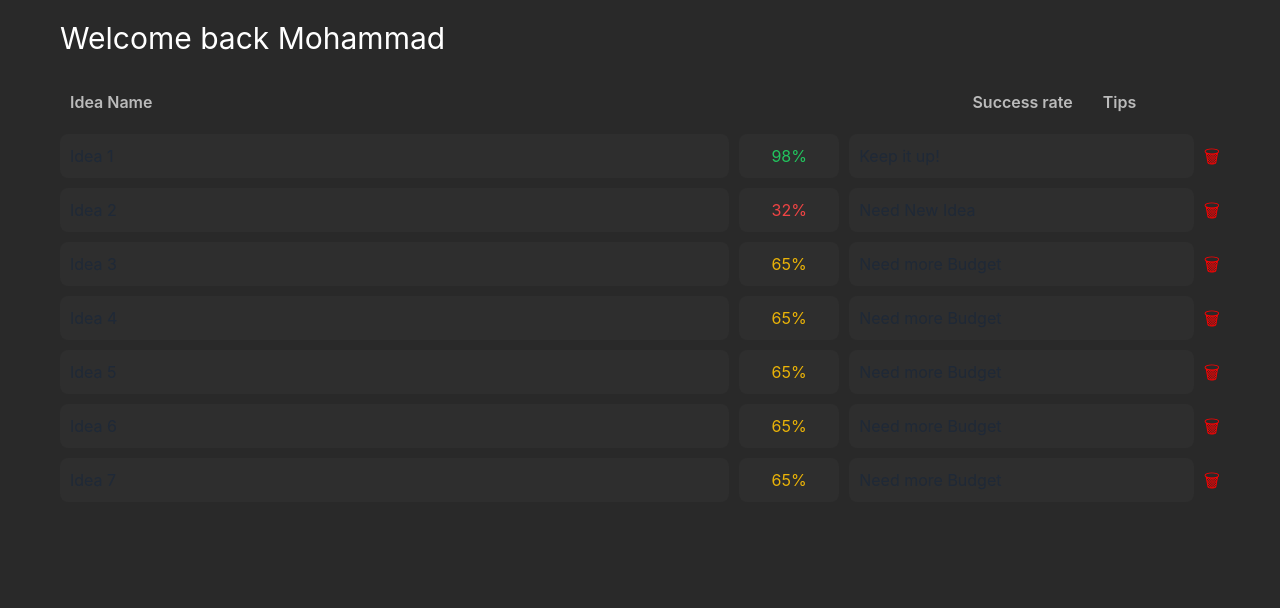
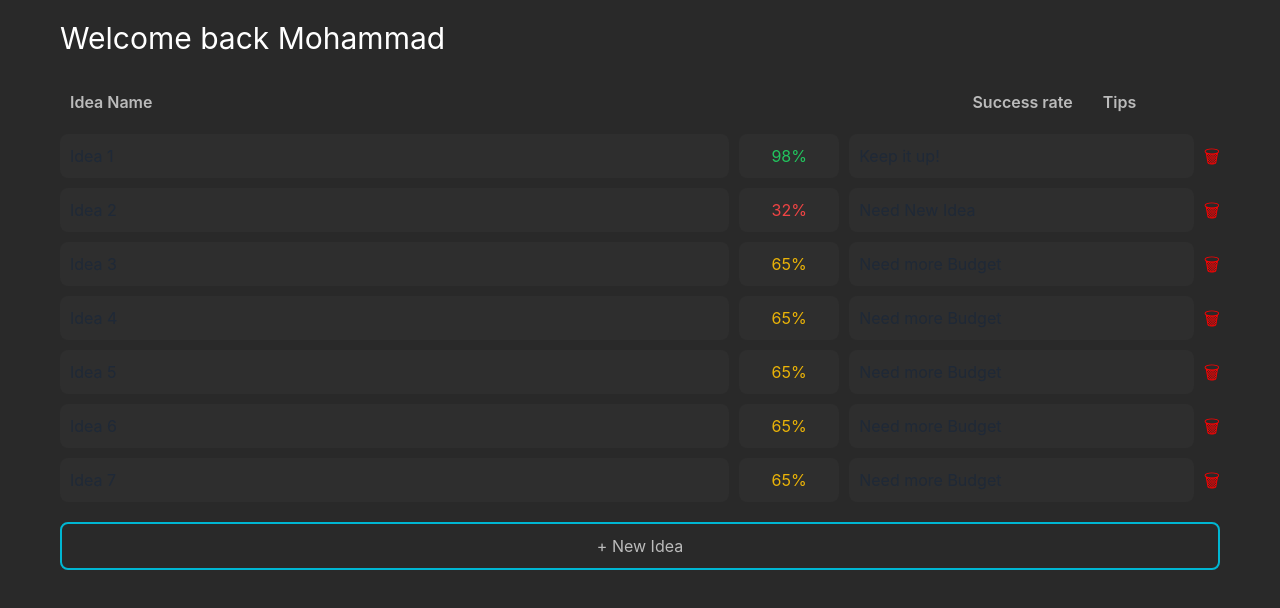
Before and after one commit to hady-awayda/hackathon-frontend, a React (Create React App) app: page /dashboard in a window 1280 px wide. Shown: the top 608 px of the page. Built offline with nearby package versions, Linux system fonts and the light colour scheme.

Commit message:
added add new idea button

```diff
--- a/src/pages/dashboard/Dashboard.jsx
+++ b/src/pages/dashboard/Dashboard.jsx
@@ -37,6 +37,9 @@ const Dashboard = ({ ideas = dummyIdeas, deleteIdea }) => {
           </div>
         ))}
       </div>
+      <div className="add-idea-wrapper">
+        <button className="add-idea-btn">+ New Idea</button>
+      </div>
     </div>
   );
 };
--- a/src/pages/dashboard/dashboard.css
+++ b/src/pages/dashboard/dashboard.css
@@ -91,3 +91,28 @@ body, html {
 .mg{
   margin-left: 790px;
 }
+
+.add-idea-wrapper {
+  display: flex;
+  justify-content: center;
+  margin-top: 20px;
+}
+
+.add-idea-btn {
+  width: 100%;
+  max-width: 100%;
+  background-color: transparent;
+  border: 2px solid #00B6D2;
+  color: #bbb;
+  padding: 10px 20px;
+  border-radius: 8px;
+  font-size: 16px;
+  cursor: pointer;
+  transition: background-color 0.3s, color 0.3s;
+  text-align: center;
+}
+
+.add-idea-btn:hover {
+  background-color: #00B6D2;
+  color: #fff;
+}
```
